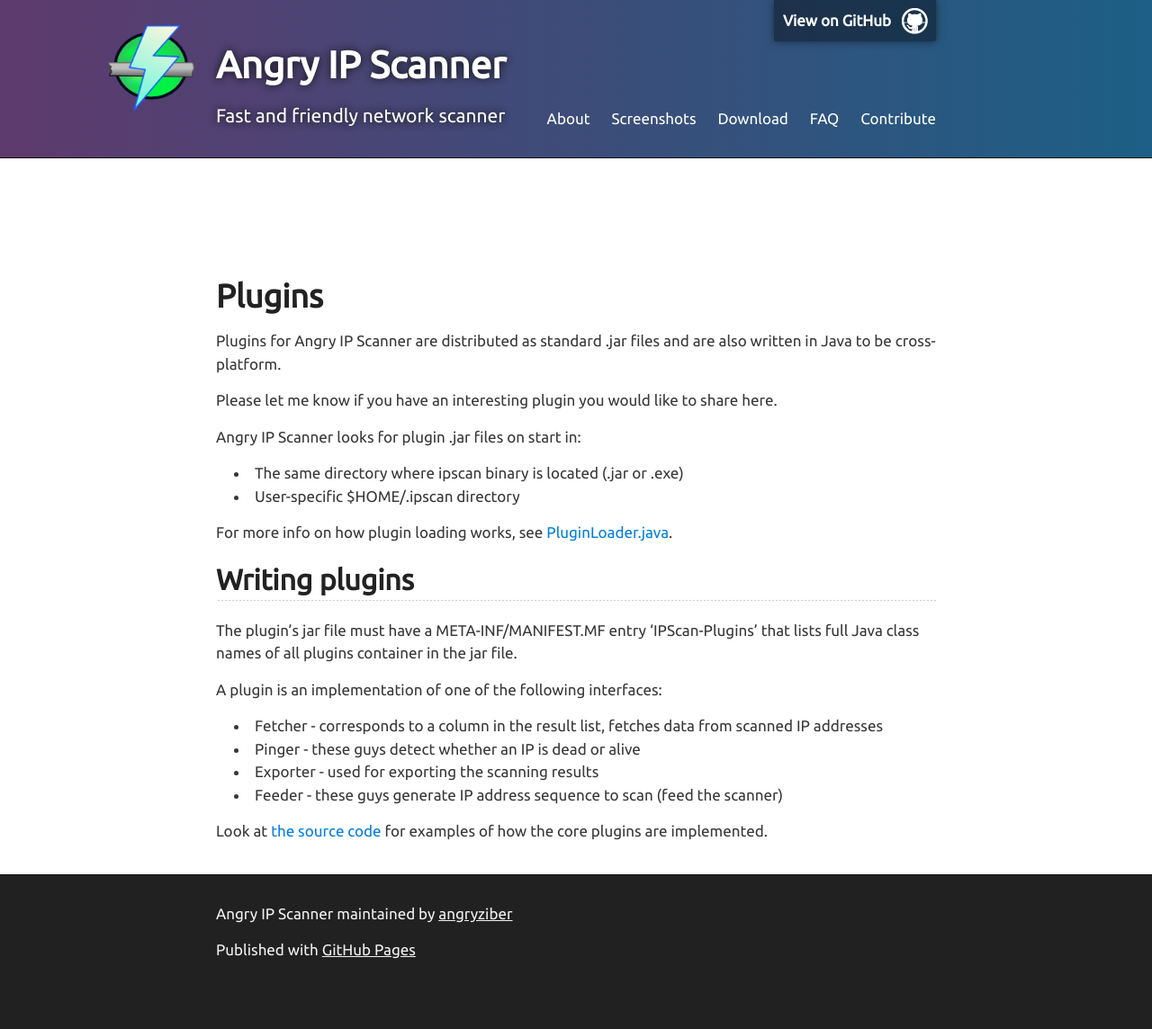
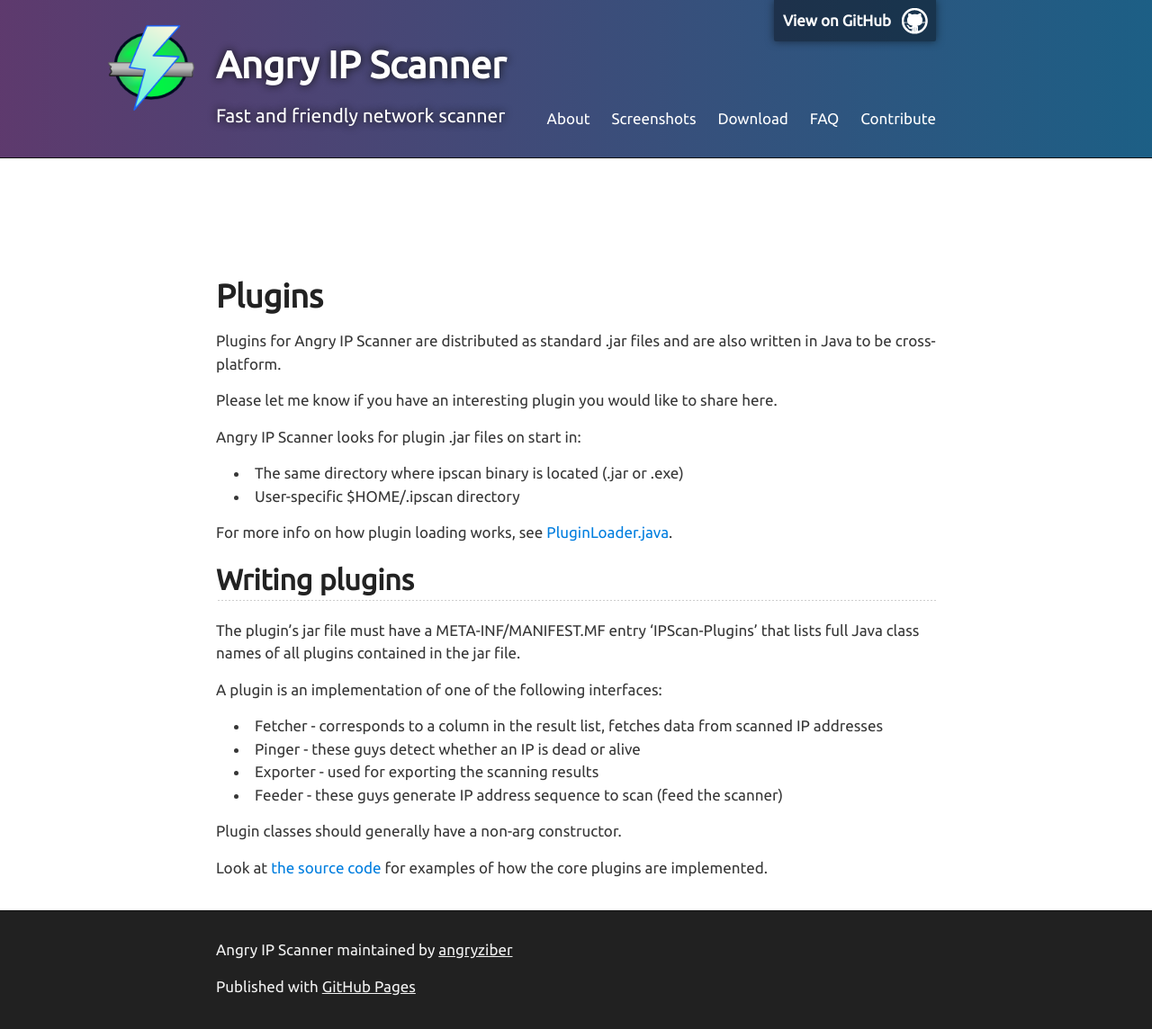
Before and after one commit to angryip/ipscan, a Jekyll site: the page built from contribute/plugins.markdown, in a window 1280 px wide. Shown: the whole page at 90% size. Built offline with Jekyll 4.4.1, drawn with Linux system fonts in a browser that asks for light colours; before the commit the page ends 1104 px from its top, so only the background shows below that.

Commit message:
add non-arg constructor info for plugins

```diff
--- a/contribute/plugins.markdown
+++ b/contribute/plugins.markdown
@@ -20,7 +20,7 @@
 ---------------
 
 The plugin's jar file must have a META-INF/MANIFEST.MF entry 'IPScan-Plugins' that lists full Java class names of all plugins
-container in the jar file.
+contained in the jar file.
 
 A plugin is an implementation of one of the following interfaces:
 
@@ -29,4 +29,6 @@
 - Exporter - used for exporting the scanning results
 - Feeder - these guys generate IP address sequence to scan (feed the scanner)
 
+Plugin classes should generally have a non-arg constructor.
+
 Look at [the source code](https://github.com/angryziber/ipscan) for examples of how the core plugins are implemented.
```
